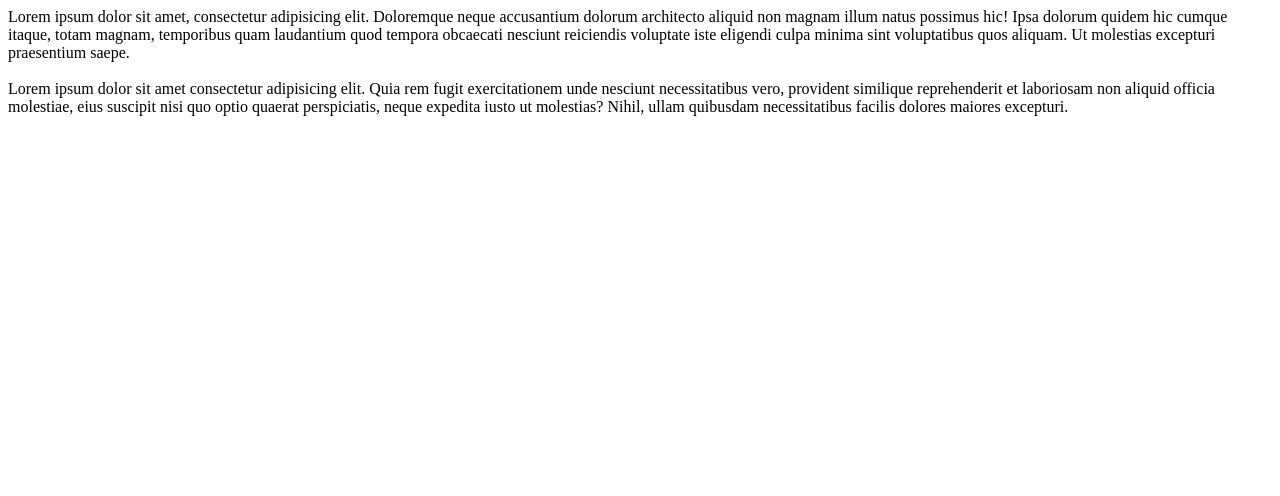
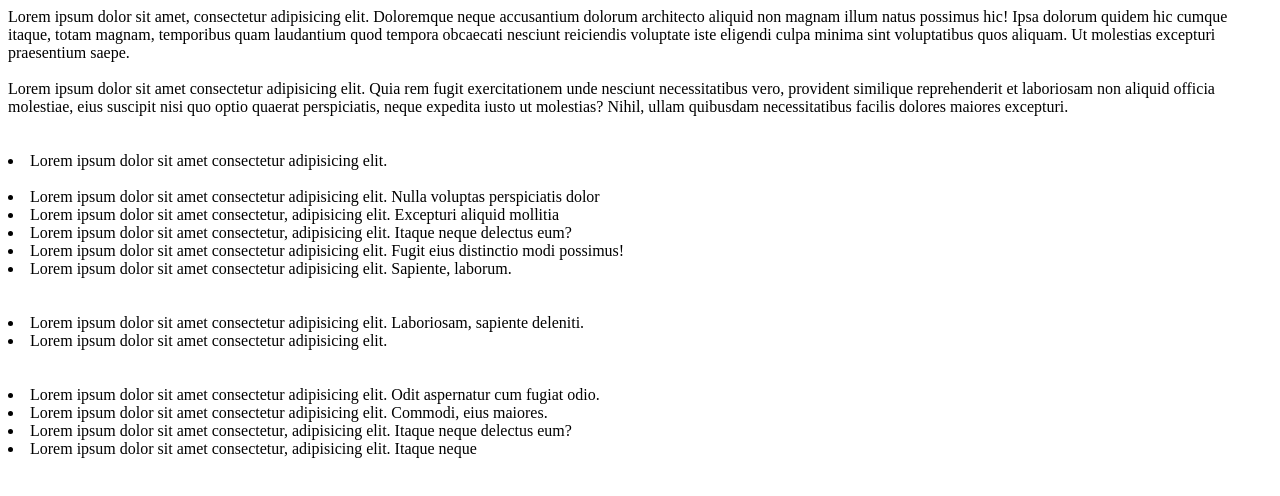
Before and after one commit to NbsSahitya/branchlearn, a plain HTML site: page src/index.html in a window 1280 px wide. Drawn offline with Linux system fonts and the light colour scheme.

Commit message:
middlelist

```diff
--- a/src/index.html
+++ b/src/index.html
@@ -9,5 +9,17 @@
 <body>
     <span> Lorem ipsum dolor sit amet, consectetur adipisicing elit. Doloremque neque accusantium dolorum architecto aliquid non magnam illum natus possimus hic! Ipsa dolorum quidem hic cumque itaque, totam magnam, temporibus quam laudantium quod tempora obcaecati nesciunt reiciendis voluptate iste eligendi culpa minima sint voluptatibus quos aliquam. Ut molestias excepturi praesentium saepe.</span><br><br>
         <span> Lorem ipsum dolor sit amet consectetur adipisicing elit. Quia rem fugit exercitationem unde nesciunt necessitatibus vero, provident similique reprehenderit et laboriosam non aliquid officia molestiae, eius suscipit nisi quo optio quaerat perspiciatis, neque expedita iusto ut molestias? Nihil, ullam quibusdam necessitatibus facilis dolores maiores excepturi.</span><br><br><br>
-</body>
+        <li>Lorem ipsum dolor sit amet consectetur adipisicing elit.</li><br>
+        <li>Lorem ipsum dolor sit amet consectetur adipisicing elit. Nulla voluptas perspiciatis dolor</li>
+        <li>Lorem ipsum dolor sit amet consectetur, adipisicing elit. Excepturi aliquid mollitia</li>
+        <li>Lorem ipsum dolor sit amet consectetur, adipisicing elit. Itaque neque delectus eum?</li>
+        <li>Lorem ipsum dolor sit amet consectetur adipisicing elit. Fugit eius distinctio modi possimus!</li>
+        <li>Lorem ipsum dolor sit amet consectetur adipisicing elit. Sapiente, laborum.</li><br><br>
+        <li>Lorem ipsum dolor sit amet consectetur adipisicing elit. Laboriosam, sapiente deleniti.</li>
+        <li>Lorem ipsum dolor sit amet consectetur adipisicing elit.</li><br><br>
+        <li>Lorem ipsum dolor sit amet consectetur adipisicing elit. Odit aspernatur cum fugiat odio.</li>
+        <li>Lorem ipsum dolor sit amet consectetur adipisicing elit. Commodi, eius maiores.</li>
+        <li>Lorem ipsum dolor sit amet consectetur, adipisicing elit. Itaque neque delectus eum?</li>
+        <li>Lorem ipsum dolor sit amet consectetur, adipisicing elit. Itaque neque</li><br><br><br>
+    </body>
 </html>
```
